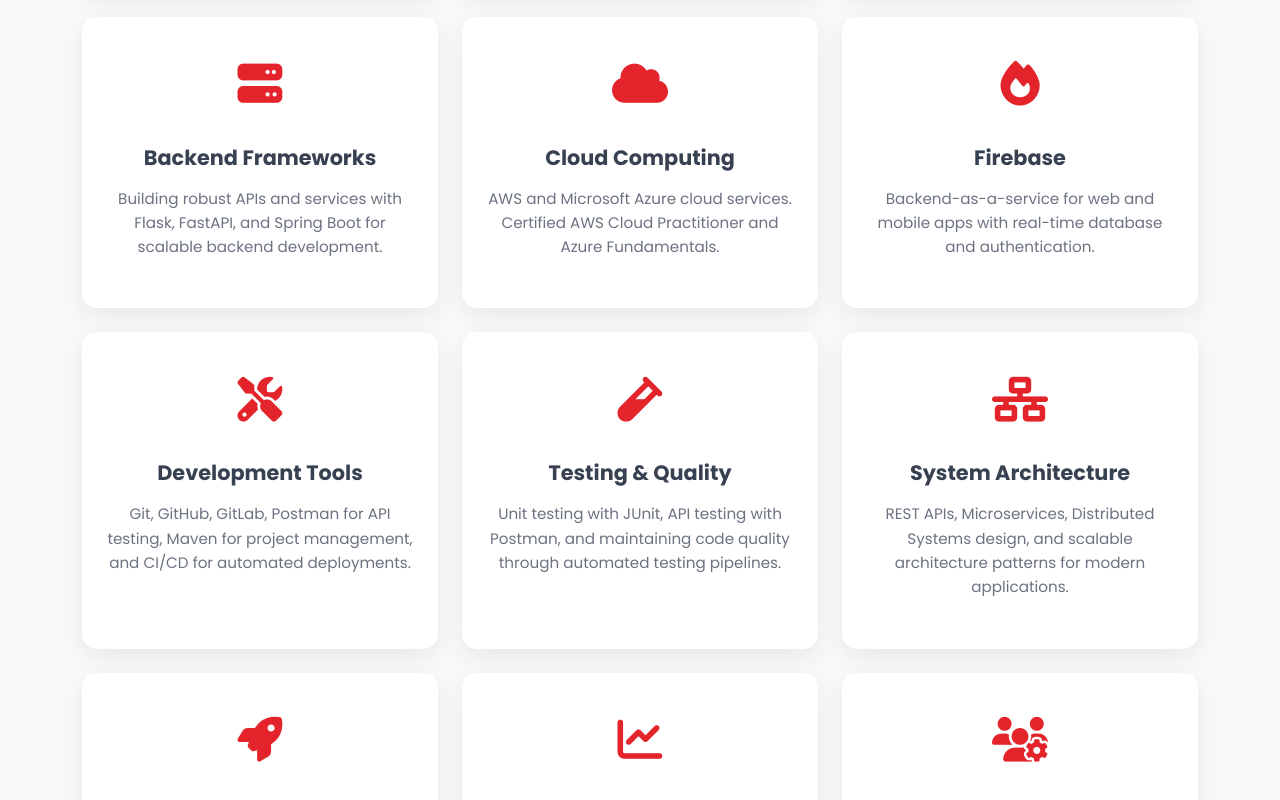
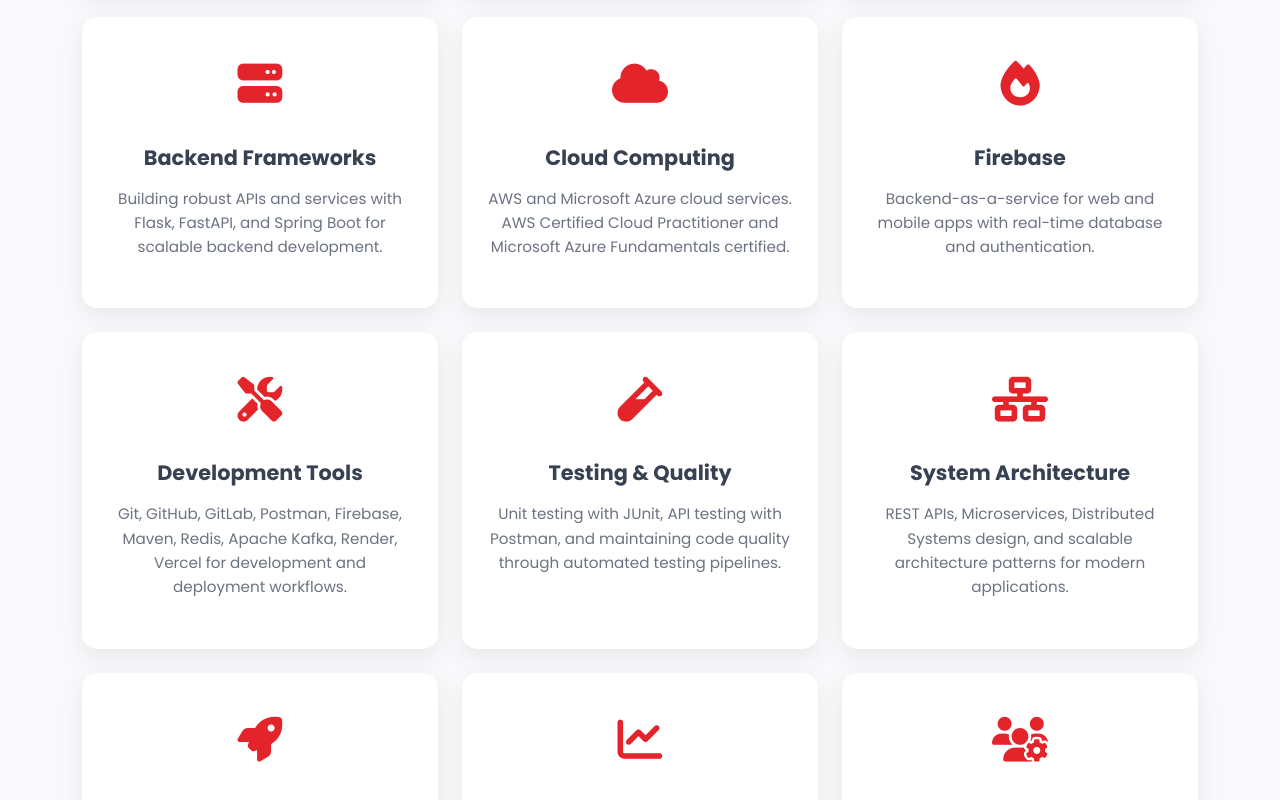
Before and after one commit to AaronM524/Shaun-s-Portfolio-Website, a plain HTML site: page index.html in a window 1280 px wide. Shown: the part 4957-5757 px from the top of the page. Drawn offline with nearby package versions, Linux system fonts and the light colour scheme.

Commit message:
Update skills section to match resume
- Enhanced Python description with FastAPI, Pandas, NumPy, spaCy
- Updated Development Tools to include Redis, Apache Kafka, Render, Vercel
- Improved Cloud Computing section with both certifications mentioned

```diff
--- a/index.html
+++ b/index.html
@@ -365,8 +365,8 @@
               </div>
               <h3>Python</h3>
               <p>
-                Data analysis, backend development, and automation using
-                frameworks like Flask and libraries like spaCy and Pandas.
+                Backend development with Flask and FastAPI, data analysis with
+                Pandas and NumPy, NLP with spaCy, and testing with JUnit.
               </p>
             </div>
           </div>
@@ -518,8 +518,8 @@
               </div>
               <h3>Cloud Computing</h3>
               <p>
-                AWS and Microsoft Azure cloud services. Certified AWS Cloud
-                Practitioner and Azure Fundamentals.
+                AWS and Microsoft Azure cloud services. AWS Certified Cloud
+                Practitioner and Microsoft Azure Fundamentals certified.
               </p>
             </div>
           </div>
@@ -552,8 +552,8 @@
               </div>
               <h3>Development Tools</h3>
               <p>
-                Git, GitHub, GitLab, Postman for API testing, Maven for project
-                management, and CI/CD for automated deployments.
+                Git, GitHub, GitLab, Postman, Firebase, Maven, Redis, Apache Kafka,
+                Render, Vercel for development and deployment workflows.
               </p>
             </div>
           </div>
```
